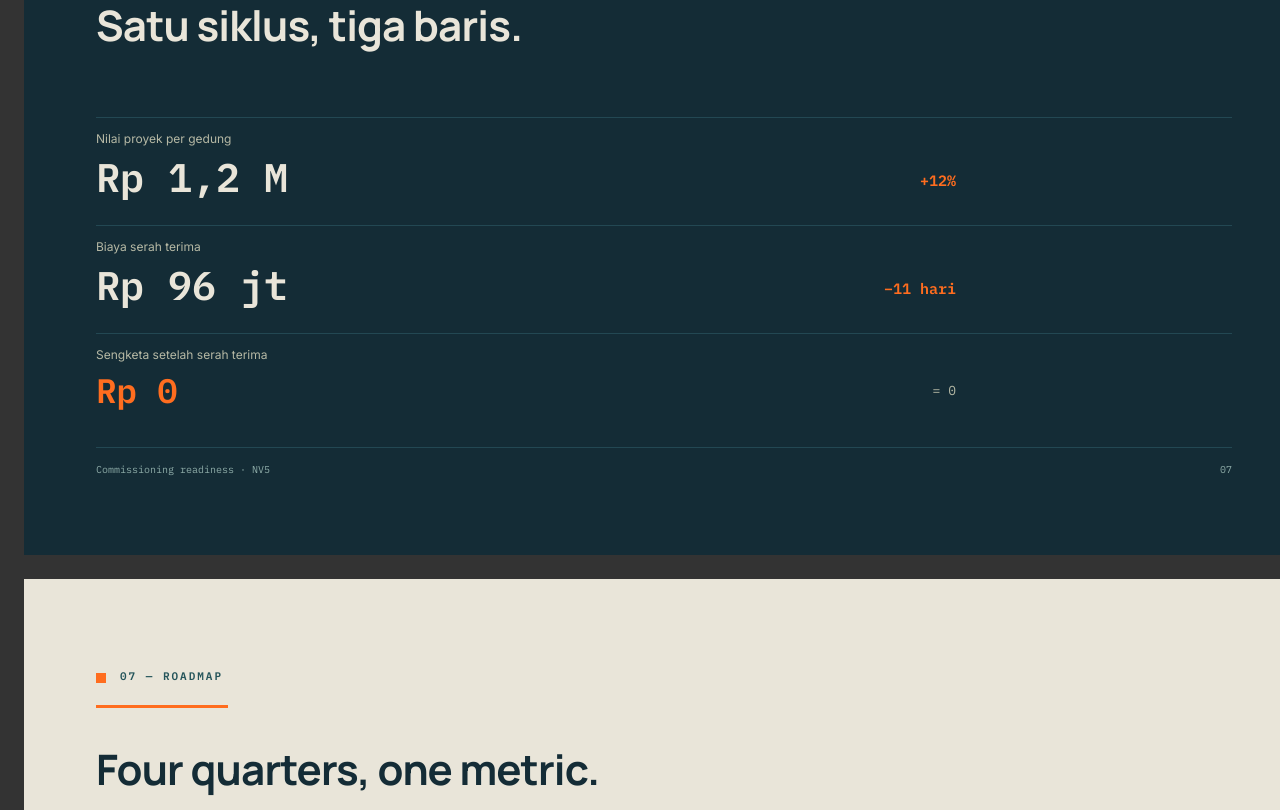
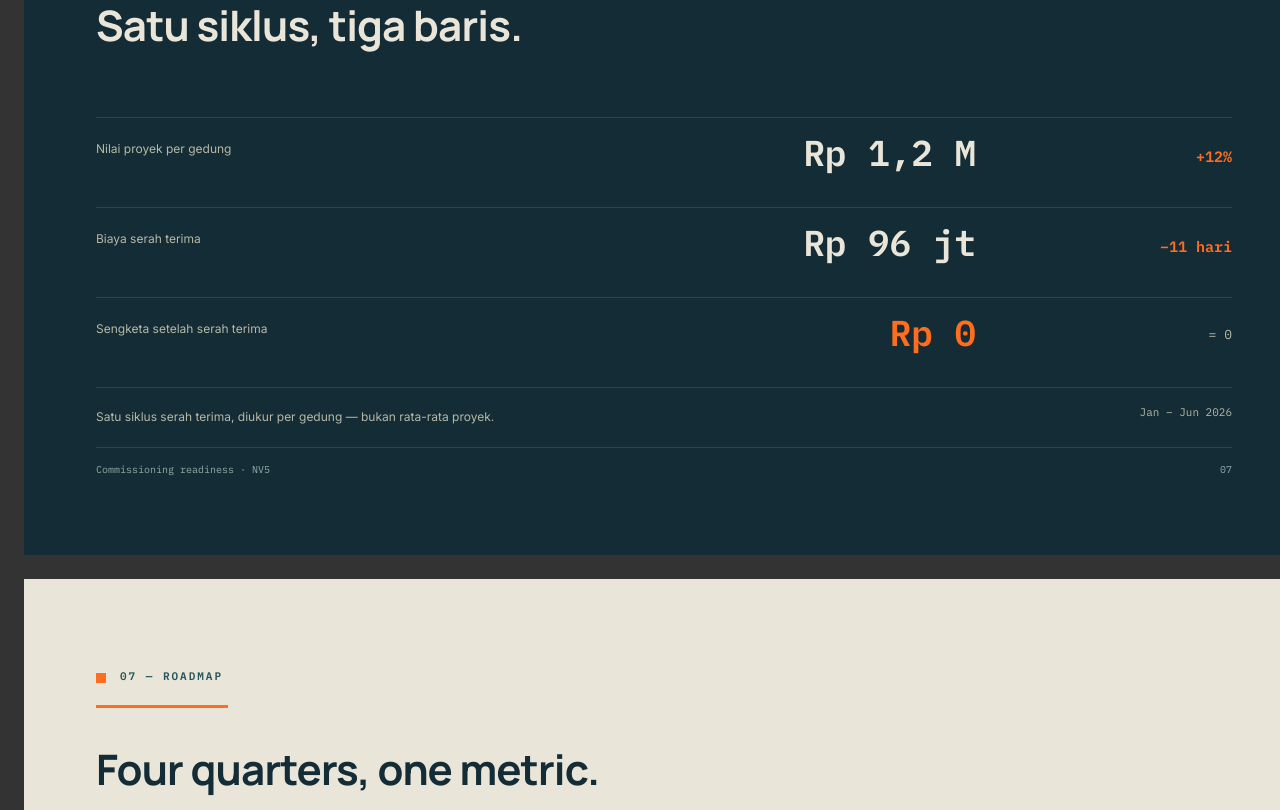
Before and after one commit to shafi182/design-system, a website: page examples/preview.html in a window 1280 px wide. Shown: the part 4653-5463 px from the top of the page. Drawn offline with Linux system fonts and the light colour scheme.

Commit message:
Deck v0.4 polish: full-width budget table, next-step CTA, equal KPI cards, photo slot borders

```diff
--- a/examples/preview.html
+++ b/examples/preview.html
@@ -125,17 +125,20 @@ body{background:#333;display:flex;flex-direction:column;gap:24px;padding:24px;wi
 <div style="position:absolute;left:72px;top:126px;width:132px;height:3px;background:#FF6D1F;"></div>
 <div style="position:absolute;left:72px;top:168px;width:900px;height:60px;font-family:'Manrope';font-size:42px;color:#E9E5D9;font-weight:700;line-height:1.05;letter-spacing:-0.02em;text-align:left;white-space:pre-wrap;">Satu siklus, tiga baris.</div>
 <div style="position:absolute;left:72px;top:282px;width:1136px;height:1px;background:#234853;"></div>
-<div style="position:absolute;left:72px;top:296px;width:420px;height:22px;font-family:'Inter';font-size:12px;color:#B6B9A5;font-weight:400;line-height:1.3;letter-spacing:0.0em;text-align:left;white-space:pre-wrap;">Nilai proyek per gedung</div>
-<div style="position:absolute;left:72px;top:322px;width:420px;height:60px;font-family:'IBM Plex Mono';font-size:40px;color:#E9E5D9;font-weight:700;line-height:1.0;letter-spacing:0.0em;text-align:left;white-space:pre-wrap;">Rp 1,2 M</div>
-<div style="position:absolute;left:692px;top:336px;width:240px;height:30px;font-family:'IBM Plex Mono';font-size:15px;color:#FF6D1F;font-weight:700;line-height:1.3;letter-spacing:0.0em;text-align:right;white-space:pre-wrap;">+12%</div>
-<div style="position:absolute;left:72px;top:390px;width:1136px;height:1px;background:#234853;"></div>
-<div style="position:absolute;left:72px;top:404px;width:420px;height:22px;font-family:'Inter';font-size:12px;color:#B6B9A5;font-weight:400;line-height:1.3;letter-spacing:0.0em;text-align:left;white-space:pre-wrap;">Biaya serah terima</div>
-<div style="position:absolute;left:72px;top:430px;width:420px;height:60px;font-family:'IBM Plex Mono';font-size:40px;color:#E9E5D9;font-weight:700;line-height:1.0;letter-spacing:0.0em;text-align:left;white-space:pre-wrap;">Rp 96 jt</div>
-<div style="position:absolute;left:692px;top:444px;width:240px;height:30px;font-family:'IBM Plex Mono';font-size:15px;color:#FF6D1F;font-weight:700;line-height:1.3;letter-spacing:0.0em;text-align:right;white-space:pre-wrap;">−11 hari</div>
-<div style="position:absolute;left:72px;top:498px;width:1136px;height:1px;background:#234853;"></div>
-<div style="position:absolute;left:72px;top:512px;width:420px;height:22px;font-family:'Inter';font-size:12px;color:#B6B9A5;font-weight:400;line-height:1.3;letter-spacing:0.0em;text-align:left;white-space:pre-wrap;">Sengketa setelah serah terima</div>
-<div style="position:absolute;left:72px;top:538px;width:420px;height:44px;font-family:'IBM Plex Mono';font-size:34px;color:#FF6D1F;font-weight:700;line-height:1.0;letter-spacing:0.0em;text-align:left;white-space:pre-wrap;">Rp 0</div>
-<div style="position:absolute;left:692px;top:548px;width:240px;height:26px;font-family:'IBM Plex Mono';font-size:13px;color:#B6B9A5;font-weight:400;line-height:1.3;letter-spacing:0.0em;text-align:right;white-space:pre-wrap;">= 0</div>
+<div style="position:absolute;left:72px;top:306px;width:460px;height:22px;font-family:'Inter';font-size:12px;color:#B6B9A5;font-weight:400;line-height:1.3;letter-spacing:0.0em;text-align:left;white-space:pre-wrap;">Nilai proyek per gedung</div>
+<div style="position:absolute;left:552px;top:300px;width:400px;height:44px;font-family:'IBM Plex Mono';font-size:36px;color:#E9E5D9;font-weight:700;line-height:1.0;letter-spacing:0.0em;text-align:right;white-space:pre-wrap;">Rp 1,2 M</div>
+<div style="position:absolute;left:972px;top:312px;width:236px;height:30px;font-family:'IBM Plex Mono';font-size:15px;color:#FF6D1F;font-weight:700;line-height:1.3;letter-spacing:0.0em;text-align:right;white-space:pre-wrap;">+12%</div>
+<div style="position:absolute;left:72px;top:372px;width:1136px;height:1px;background:#234853;"></div>
+<div style="position:absolute;left:72px;top:396px;width:460px;height:22px;font-family:'Inter';font-size:12px;color:#B6B9A5;font-weight:400;line-height:1.3;letter-spacing:0.0em;text-align:left;white-space:pre-wrap;">Biaya serah terima</div>
+<div style="position:absolute;left:552px;top:390px;width:400px;height:44px;font-family:'IBM Plex Mono';font-size:36px;color:#E9E5D9;font-weight:700;line-height:1.0;letter-spacing:0.0em;text-align:right;white-space:pre-wrap;">Rp 96 jt</div>
+<div style="position:absolute;left:972px;top:402px;width:236px;height:30px;font-family:'IBM Plex Mono';font-size:15px;color:#FF6D1F;font-weight:700;line-height:1.3;letter-spacing:0.0em;text-align:right;white-space:pre-wrap;">−11 hari</div>
+<div style="position:absolute;left:72px;top:462px;width:1136px;height:1px;background:#234853;"></div>
+<div style="position:absolute;left:72px;top:486px;width:460px;height:22px;font-family:'Inter';font-size:12px;color:#B6B9A5;font-weight:400;line-height:1.3;letter-spacing:0.0em;text-align:left;white-space:pre-wrap;">Sengketa setelah serah terima</div>
+<div style="position:absolute;left:552px;top:480px;width:400px;height:44px;font-family:'IBM Plex Mono';font-size:36px;color:#FF6D1F;font-weight:700;line-height:1.0;letter-spacing:0.0em;text-align:right;white-space:pre-wrap;">Rp 0</div>
+<div style="position:absolute;left:972px;top:492px;width:236px;height:26px;font-family:'IBM Plex Mono';font-size:13px;color:#B6B9A5;font-weight:400;line-height:1.3;letter-spacing:0.0em;text-align:right;white-space:pre-wrap;">= 0</div>
+<div style="position:absolute;left:72px;top:552px;width:1136px;height:1px;background:#234853;"></div>
+<div style="position:absolute;left:72px;top:574px;width:700px;height:24px;font-family:'Inter';font-size:12px;color:#B6B9A5;font-weight:400;line-height:1.3;letter-spacing:0.0em;text-align:left;white-space:pre-wrap;">Satu siklus serah terima, diukur per gedung — bukan rata-rata proyek.</div>
+<div style="position:absolute;left:972px;top:570px;width:236px;height:24px;font-family:'IBM Plex Mono';font-size:11px;color:#B6B9A5;font-weight:400;line-height:1.3;letter-spacing:0.0em;text-align:right;white-space:pre-wrap;">Jan – Jun 2026</div>
 <div style="position:absolute;left:72px;top:612px;width:1136px;height:1px;background:#234853;"></div>
 <div style="position:absolute;left:72px;top:628px;width:700px;height:20px;font-family:'IBM Plex Mono';font-size:10px;color:#8FADA9;font-weight:400;line-height:1.3;letter-spacing:0.0em;text-align:left;white-space:pre-wrap;">Commissioning readiness · NV5</div>
 <div style="position:absolute;left:1128px;top:628px;width:80px;height:20px;font-family:'IBM Plex Mono';font-size:10px;color:#8FADA9;font-weight:400;line-height:1.3;letter-spacing:0.0em;text-align:right;white-space:pre-wrap;">07</div></section>
@@ -174,6 +177,8 @@ body{background:#333;display:flex;flex-direction:column;gap:24px;padding:24px;wi
 <div style="position:absolute;left:72px;top:522px;width:460px;height:24px;font-family:'IBM Plex Mono';font-size:14px;color:#E9E5D9;font-weight:400;line-height:1.3;letter-spacing:0.0em;text-align:left;white-space:pre-wrap;">shafimihradi@gmail.com</div>
 <div style="position:absolute;left:632px;top:500px;width:120px;height:20px;font-family:'IBM Plex Mono';font-size:10px;color:#B6B9A5;font-weight:400;line-height:1.3;letter-spacing:0.14em;text-align:left;white-space:pre-wrap;">TELEPON</div>
 <div style="position:absolute;left:632px;top:522px;width:460px;height:24px;font-family:'IBM Plex Mono';font-size:14px;color:#E9E5D9;font-weight:400;line-height:1.3;letter-spacing:0.0em;text-align:left;white-space:pre-wrap;">+62 812 0000 0000</div>
+<div style="position:absolute;left:72px;top:572px;width:500px;height:1px;background:#234853;"></div>
+<div style="position:absolute;left:72px;top:592px;width:620px;height:24px;font-family:'Inter';font-size:13px;color:#E9E5D9;font-weight:400;line-height:1.3;letter-spacing:0.0em;text-align:left;white-space:pre-wrap;">Langkah berikutnya: pilot 6 minggu, satu gedung, mulai Januari 2027.</div>
 <img src="file:///opt/data/design-system/examples/photos/photo-43.png" style="position:absolute;left:760px;top:168px;width:448px;height:336px;object-fit:cover;display:block;">
 <div style="position:absolute;left:72px;top:612px;width:1136px;height:1px;background:#234853;"></div>
 <div style="position:absolute;left:72px;top:628px;width:700px;height:20px;font-family:'IBM Plex Mono';font-size:10px;color:#8FADA9;font-weight:400;line-height:1.3;letter-spacing:0.0em;text-align:left;white-space:pre-wrap;">Commissioning readiness · NV5</div>
```
Also changed, not shown: 1 other file.
